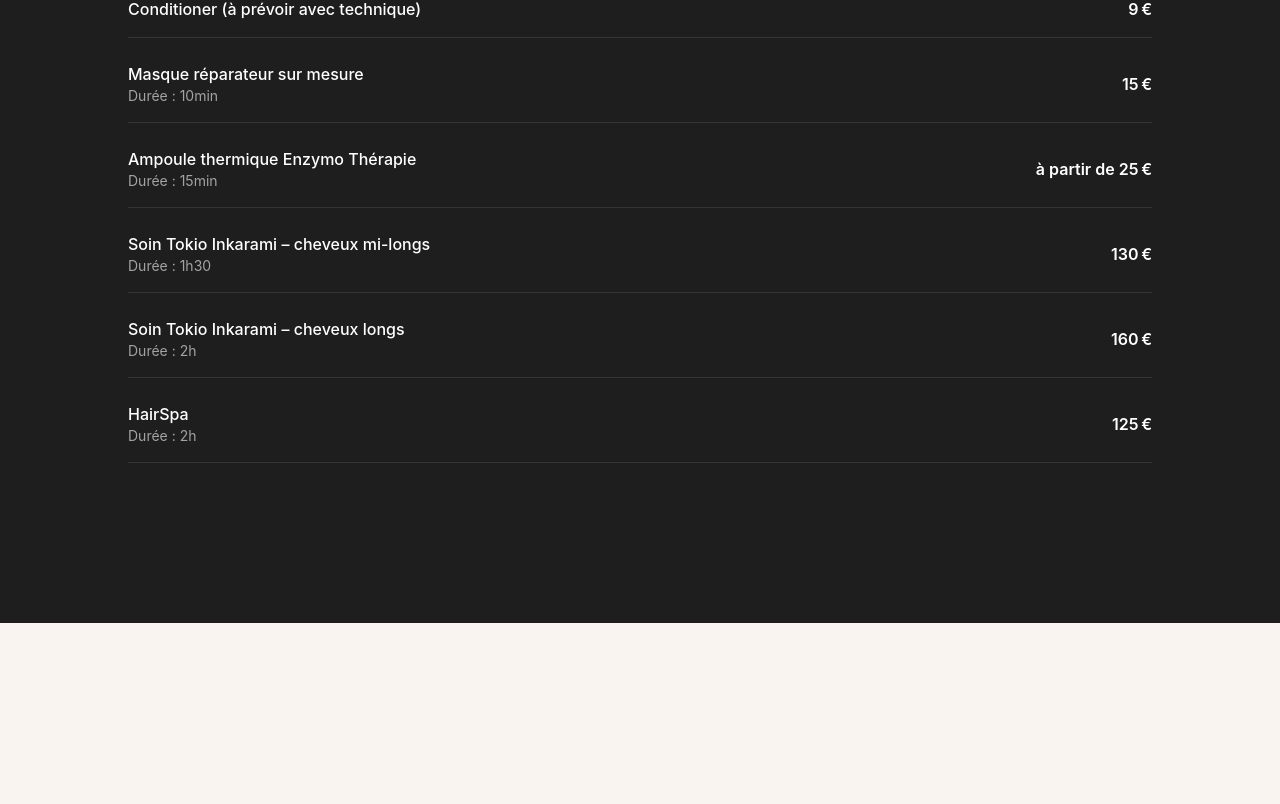
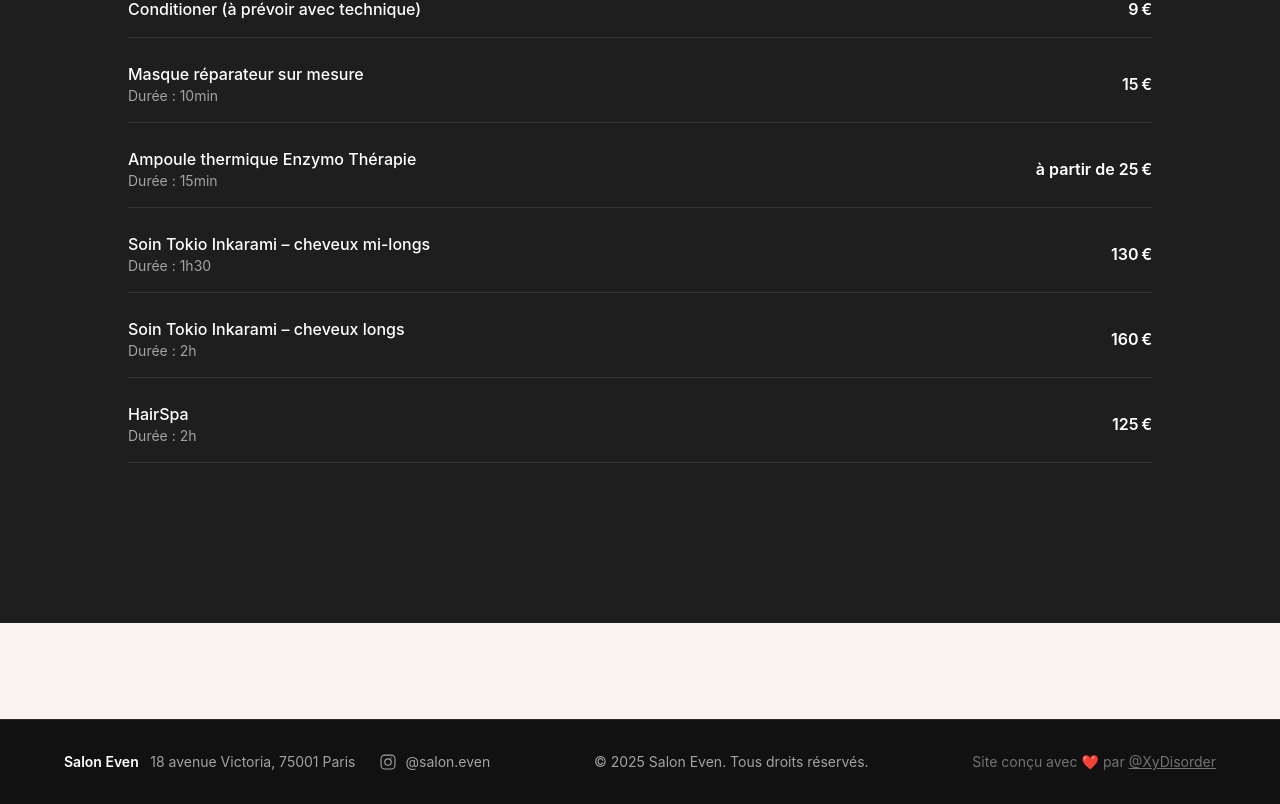
Before and after one commit to XyDisorder/salon-even-website, a React (Vite) app: page /services in a window 1280 px wide. Shown: the part 2183-2987 px from the top of the page. Before the commit the page ends 2806 px from the top, so only its background shows below. Built offline with nearby package versions, Linux system fonts and the light colour scheme.

Commit message:
feat(header): add header

```diff
--- a/src/App.tsx
+++ b/src/App.tsx
@@ -4,6 +4,7 @@ import Header from './components/layout/Header';
 import Home from './pages/Home';
 import Team from './pages/Team';
 import Service from './pages/Service';
+import Footer from './components/layout/Footer';
 
 function App() {
   return (
@@ -17,6 +18,7 @@ function App() {
             <Route path="/services" element={<Service />} />
           </Routes>
         </main>
+        <Footer />
       </div>
     </Router>
   );
--- /dev/null
+++ b/src/components/layout/Footer.tsx
@@ -0,0 +1,60 @@
+// src/components/layout/Footer.tsx
+export default function Footer() {
+  return (
+<footer className="bg-[#111111] text-neutral-400 text-sm border-t border-white/10 px-6 py-8 mt-24">
+  <div className="max-w-6xl mx-auto flex flex-col md:flex-row justify-between items-start md:items-center gap-y-4 text-sm">
+
+    {/* Bloc gauche */}
+    <div className="flex flex-col md:flex-row md:items-center gap-4 md:gap-6">
+      <div className="text-white font-semibold">
+        Salon Even{" "}
+        <span className="text-neutral-400 font-normal ml-2">
+          18 avenue Victoria, 75001 Paris
+        </span>
+      </div>
+
+      <a
+        href="https://www.instagram.com/salon.even"
+        target="_blank"
+        rel="noopener noreferrer"
+        className="inline-flex items-center gap-2 hover:text-white transition"
+      >
+        <svg
+          xmlns="http://www.w3.org/2000/svg"
+          width="18"
+          height="18"
+          fill="currentColor"
+          viewBox="0 0 24 24"
+        >
+          <path d="M7.75 2A5.75 5.75 0 0 0 2 7.75v8.5A5.75 5.75 0 0 0 7.75 22h8.5A5.75 5.75 0 0 0 22 16.25v-8.5A5.75 5.75 0 0 0 16.25 2h-8.5Zm0 1.5h8.5A4.25 4.25 0 0 1 20.5 7.75v8.5a4.25 4.25 0 0 1-4.25 4.25h-8.5A4.25 4.25 0 0 1 3.5 16.25v-8.5A4.25 4.25 0 0 1 7.75 3.5Zm8.5 2.25a.75.75 0 1 0 0 1.5h.007a.75.75 0 0 0 0-1.5H16.25ZM12 7a5 5 0 1 0 0 10 5 5 0 0 0 0-10Zm0 1.5a3.5 3.5 0 1 1 0 7 3.5 3.5 0 0 1 0-7Z" />
+        </svg>
+        @salon.even
+      </a>
+    </div>
+
+    {/* Bloc centre */}
+    <div className="text-center hidden md:block">
+      &copy; {new Date().getFullYear()} Salon Even. Tous droits réservés.
+    </div>
+
+    {/* Bloc droite */}
+    <div className="text-right text-neutral-500">
+      Site conçu avec ❤️ par{" "}
+      <a
+        href="https://github.com/XyDisorder"
+        target="_blank"
+        rel="noopener noreferrer"
+        className="underline hover:text-white transition"
+      >
+        @XyDisorder
+      </a>
+    </div>
+  </div>
+
+  {/* Bloc centre en mobile */}
+  <div className="text-center md:hidden mt-6">
+    &copy; {new Date().getFullYear()} Salon Even. Tous droits réservés.
+  </div>
+</footer>
+  );
+}
```
